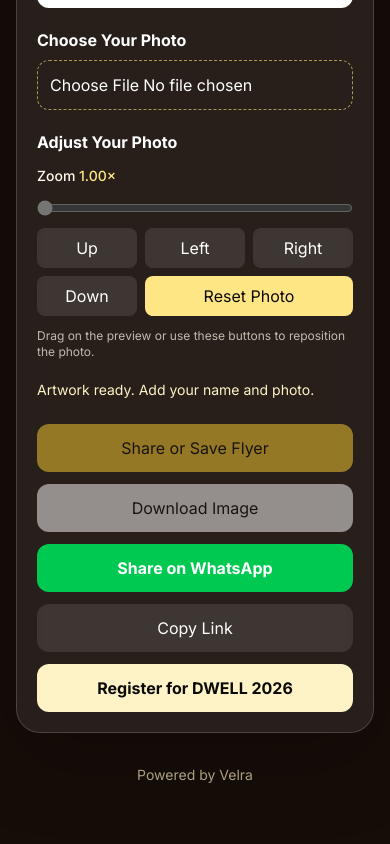
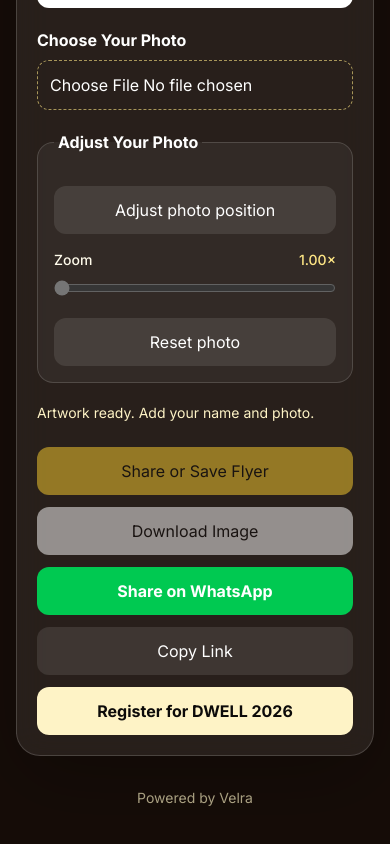
Before and after one commit to olumide-as/rccgthebridgechicago, a Next.js app: page / in a window 390 px wide. Shown: the part 1032-1876 px from the top of the page. Built offline with nearby package versions, Linux system fonts and the light colour scheme; no server answers.

Commit message:
Improve mobile photo adjustment UX

```diff
--- a/components/flyer/photo-controls.tsx
+++ b/components/flyer/photo-controls.tsx
@@ -1,2 +1,89 @@
-'use client';
-export function PhotoControls({ zoom, min, max, disabled, onZoom, onReset, onNudge }: { zoom:number; min:number; max:number; disabled:boolean; onZoom:(v:number)=>void; onReset:()=>void; onNudge:(x:number,y:number)=>void }) { return <fieldset className="space-y-3" disabled={disabled}><legend className="text-base font-bold text-white">Adjust Your Photo</legend><label className="block text-sm font-medium text-amber-50" htmlFor="zoom">Zoom <span className="text-amber-200">{zoom.toFixed(2)}×</span></label><input id="zoom" type="range" min={min} max={max} step="0.01" value={zoom} onChange={(e)=>onZoom(Number(e.target.value))} className="w-full accent-amber-300" /><div className="grid grid-cols-3 gap-2" aria-label="Photo Position"><button type="button" className="rounded-lg bg-white/10 px-3 py-2" onClick={()=>onNudge(0,-12)}>Up</button><button type="button" className="rounded-lg bg-white/10 px-3 py-2" onClick={()=>onNudge(-12,0)}>Left</button><button type="button" className="rounded-lg bg-white/10 px-3 py-2" onClick={()=>onNudge(12,0)}>Right</button><button type="button" className="rounded-lg bg-white/10 px-3 py-2" onClick={()=>onNudge(0,12)}>Down</button><button type="button" className="col-span-2 rounded-lg bg-amber-200 px-3 py-2 font-bold text-stone-950" onClick={onReset}>Reset Photo</button></div><p className="text-xs text-amber-50/70">Drag on the preview or use these buttons to reposition the photo.</p></fieldset>; }
+"use client";
+
+type PhotoControlsProps = {
+  zoom: number;
+  min: number;
+  max: number;
+  disabled: boolean;
+  isAdjusting: boolean;
+  onZoom: (value: number) => void;
+  onReset: () => void;
+  onToggleAdjusting: () => void;
+};
+
+export function PhotoControls({
+  zoom,
+  min,
+  max,
+  disabled,
+  isAdjusting,
+  onZoom,
+  onReset,
+  onToggleAdjusting,
+}: PhotoControlsProps) {
+  return (
+    <fieldset
+      className="space-y-4 rounded-2xl border border-white/15 bg-white/5 p-4"
+      disabled={disabled}
+    >
+      <legend className="px-1 text-base font-bold text-white">
+        Adjust Your Photo
+      </legend>
+
+      <button
+        type="button"
+        onClick={onToggleAdjusting}
+        aria-pressed={isAdjusting}
+        className={[
+          "w-full rounded-xl px-4 py-3 font-bold transition",
+          isAdjusting
+            ? "bg-amber-100 text-stone-950"
+            : "bg-white/10 text-white hover:bg-white/15",
+        ].join(" ")}
+      >
+        {isAdjusting
+          ? "Done adjusting"
+          : "Adjust photo position"}
+      </button>
+
+      {isAdjusting && (
+        <p className="rounded-xl bg-amber-200/10 px-3 py-2 text-sm text-amber-50">
+          Drag the photo on the flyer, then tap Done adjusting.
+        </p>
+      )}
+
+      <div className="space-y-2">
+        <label
+          className="flex items-center justify-between gap-3 text-sm font-medium text-amber-50"
+          htmlFor="zoom"
+        >
+          <span>Zoom</span>
+          <span className="text-amber-200">
+            {zoom.toFixed(2)}×
+          </span>
+        </label>
+
+        <input
+          id="zoom"
+          type="range"
+          min={min}
+          max={max}
+          step="0.01"
+          value={zoom}
+          onChange={(event) =>
+            onZoom(Number(event.target.value))
+          }
+          className="w-full accent-amber-300"
+        />
+      </div>
+
+      <button
+        type="button"
+        className="w-full rounded-xl bg-white/10 px-4 py-3 font-bold text-white hover:bg-white/15"
+        onClick={onReset}
+      >
+        Reset photo
+      </button>
+    </fieldset>
+  );
+}
```
